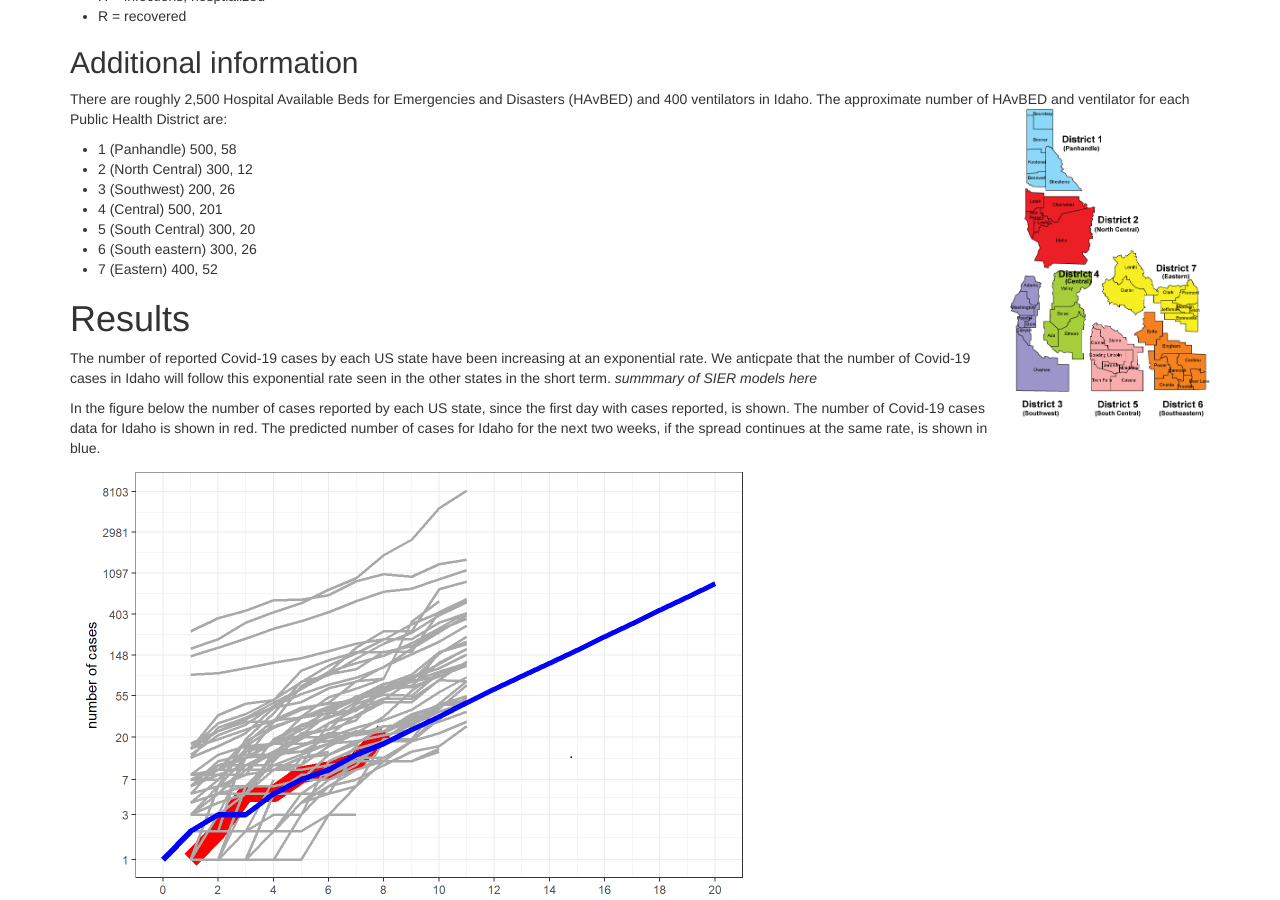
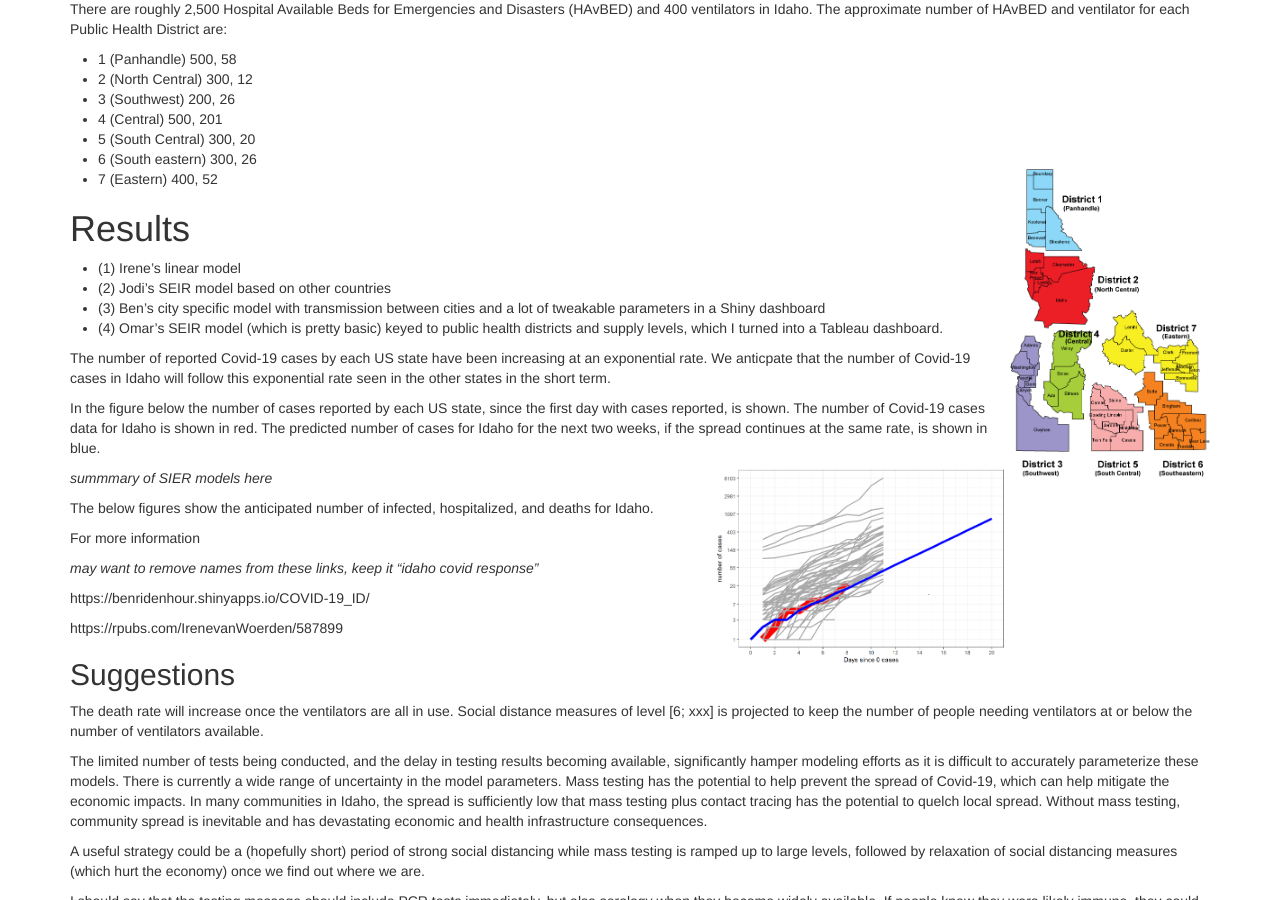
Before and after one commit to magbenji/summary, a Jekyll site: the page built from index.md, in a window 1280 px wide and 900 px high, scrolled down 1173 px. Built offline with Jekyll 4.4.1, drawn with Linux system fonts in a browser that asks for light colours; some of the changed text lies outside the part shown.

Commit message:
Update index.md

```diff
--- a/index.md
+++ b/index.md
@@ -47,7 +42,6 @@ Three different SEIR models were used to predict the number of cases in Idaho us
 
 ## Additional information
 There are roughly 2,500 Hospital Available Beds for Emergencies and Disasters (HAvBED) and 400 ventilators in Idaho. The approximate number of HAvBED and ventilator for each Public Health District are:
-<img style="float: right" width="200" src="./fig/Health-Districts-Exploded_Color.jpg">
 * 1 (Panhandle) 500, 58
 * 2 (North Central) 300, 12
 * 3 (Southwest) 200, 26
@@ -55,20 +49,29 @@ There are roughly 2,500 Hospital Available Beds for Emergencies and Disasters (H
 * 5 (South Central) 300, 20
 * 6 (South eastern) 300, 26
 * 7 (Eastern) 400, 52
+<img style="float: right" width="200" src="./fig/Health-Districts-Exploded_Color.jpg">
 
 
 
 
 # Results
+* (1) Irene’s linear model
+* (2) Jodi’s SEIR model based on other countries
+* (3) Ben’s city specific model with transmission between cities and a lot of tweakable parameters in a Shiny dashboard
+* (4) Omar’s SEIR model (which is pretty basic) keyed to public health districts and supply levels, which I turned into a Tableau dashboard.
+
+
 The number of reported Covid-19 cases by each US state have been increasing at an exponential rate.
 We anticpate that the number of Covid-19 cases in Idaho will follow this exponential rate seen in the other states in the short term.
-*summmary of SIER models here*
 
 In the figure below the number of cases reported by each US state, since the first day with cases reported, is shown.
 The number of Covid-19 cases data for Idaho is shown in red.
 The predicted number of cases for Idaho for the next two weeks, if the spread continues at the same rate, is shown in blue.
 
-![Covid-19 cases reported in the US][image3]
+<img style="float: right" width="300" src="./fig/US_Idaho_predicted.PNG">
+
+
+*summmary of SIER models here*
 
 
 
```
Also changed, not shown: other parts of index.md (+1 -6 lines).
